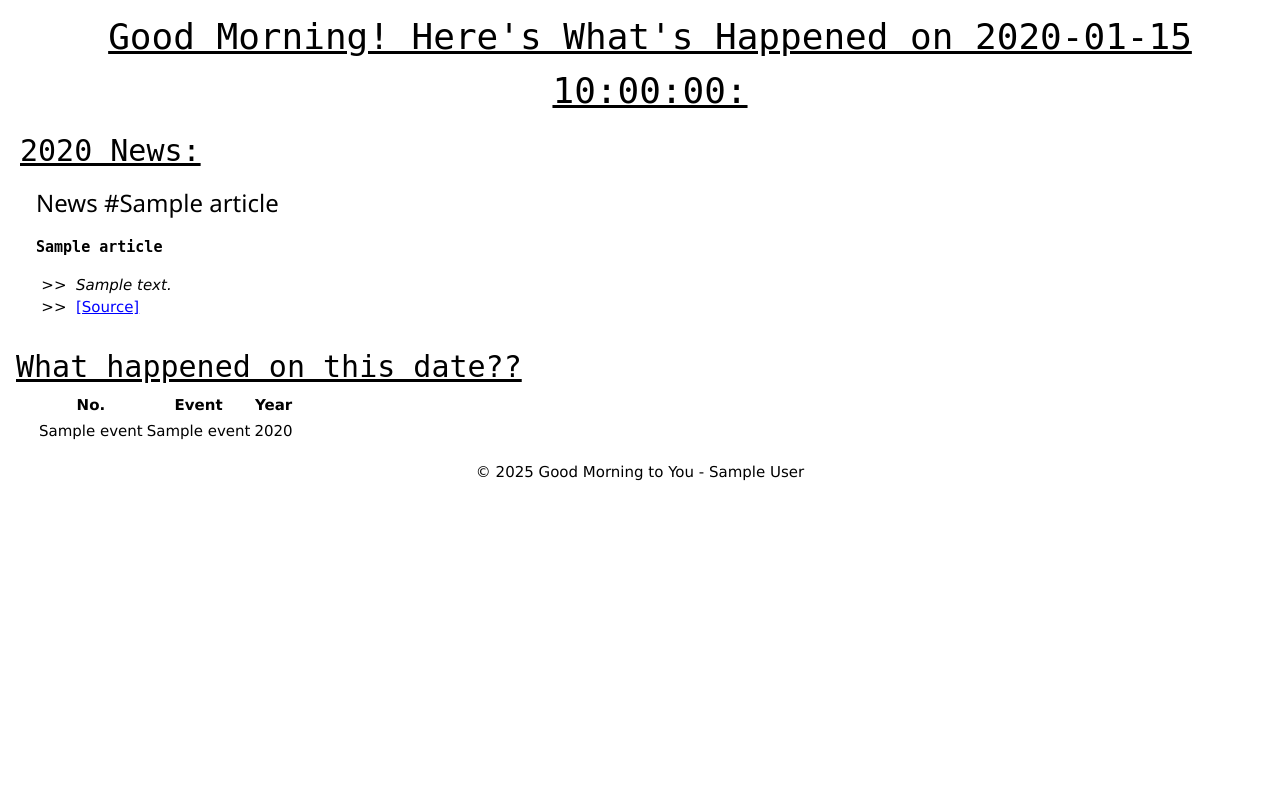
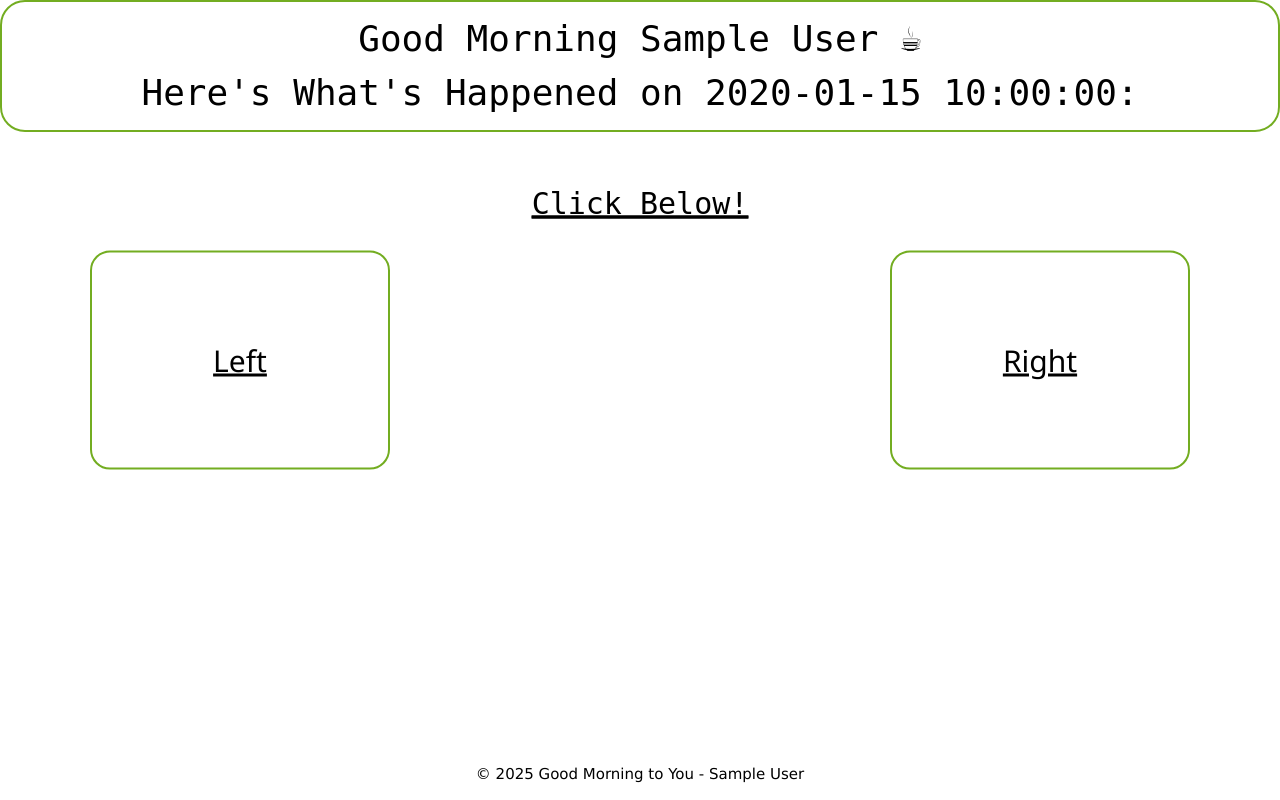
Before and after one commit to jaydenhyunjinlee0811/Goodmorningtoyou, a Python web app: template templates/home.html in a window 1280 px wide. Run offline with Jinja, Linux system fonts and the light colour scheme; the template is opened without the code that fills it: most values are stand-ins (such as "Sample title", 1, 10 or a date in 2020).

Commit message:
2/13 -- Working on template; separating news page from onthisday page

```diff
--- a/static/css/main.css
+++ b/static/css/main.css
@@ -2,21 +2,67 @@
     box-sizing: border-box;
 }
 
-h1 {
+header {
+    border: 2px solid #73AD21;
+    border-radius: 25px;
+}
+
+h1.intro {
+    font-family: OCR A Std, monospace;
     text-align: center;
 }
 
 .content-header {
     height: 50%;
-    position: relative;
-    margin-left: 20px;
-    margin-bottom: 2px;
+    position: absolute;
+    margin-left: 20%;
+    margin-bottom: 2%;
+    font-family: OCR A Std, monospace;
+    left: 0;
+    right: 0;
+    margin-inline: auto;
+    width: fit-content;
+}
+
+.centered-div {
+    position: absolute;
+    top: 40%;
+    left: 50%;
+    transform: translate(-50%, -50%);
+}
+
+div#news-link-div {
+    width: 300px;
+    float: left;
+    border: 2px solid #73AD21;
+    border-radius: 20px;
+    margin-top: 80px;
+    padding: 5em;
+}
+
+div#onthisday-link-div {
+    width: 300px;
+    border: 2px solid #73AD21;
+    border-radius: 20px;
+    margin-top: 80px;
+    padding: 5em;
+}
+
+h2 {
+    text-align: center;
     font-family: OCR A Std, monospace;
     text-decoration: underline;
+    position: relative;
+    margin-bottom: 2px;
+    height: 50%;
 }
 
 div#news-div {
     margin-left: 20px;
+}
+
+div#article-div:nth-child(odd) {
+    background-color: lightcyan;
 }
 
 #topic {
@@ -51,11 +97,29 @@ h2#onthisday-header {
 
 table#onthisday-table {
     margin-left: 20px;
+    padding: 5px;
+}
+
+th {
+    border-bottom: solid 1px;
+}
+
+tr:nth-child(even) {
+    background-color: #D6EEEE;
+}
+
+tr:hover {
+    background-color: #FFDE64;
+}
+
+td#table-event {
+    padding: 5px;
+    padding-left: 20px;
 }
 
 footer {
     text-align:center;
-    position: relative;
+    position: absolute;
     bottom: 0;
     width: 100%;
 }
--- a/templates/home.html
+++ b/templates/home.html
@@ -17,12 +17,29 @@
 
     <body>
         <header>
-            <h1 class="content-header">Good Morning! Here's What's Happened on {{ date }}:</h1>
+            {% if author %}
+                <h1 class="intro">Good Morning {{ author }} &#9749;<br>Here's What's Happened on {{ date }}:</h1>
+            {% else %}
+                <h1 class="intro">Good Morning &#9749;<br>Here's What's Happened on {{ date }}:</h1>
+            {% endif %}
         </header>
-        <h2 class="content-header">{{ year }} News:</h2>
+        <div class="centered-div">
+            <h2 class="content-header" style="text-align: center;"><u>Click Below!</u></h2>
+            <div style="width: 100%; display: flex;">
+                <div id="news-link-div">
+                    <h2>Left</h2>
+                </div>
+                <div id="onthisday-link-div" style="margin-left: 500px;">
+                    <h2>Right</h2>
+                </div>
+            </div>
+        </div>
 
+
+
+        <!-- <div class="w3-container" id="news-div">
             {% for article in articles %}
-            <div class="w3-container" id="news-div">
+                <div id="article-div">
                     <h3 id="news-header"> News #{{ article.label }}</h3>
                     <p id="topic">{{ article.title }}</p>
                     <ul style="list-style-type: '>>  ';">
@@ -31,22 +48,23 @@
                     </ul>
                 </div>
             {% endfor %}
+        </div>
 
-        <div class="w3-container">
-            <h2 id="onthisday-header">What happened on this date??</h3>
+        <div class="w3-container" id="onthisday-div">
+            <h2 id="onthisday-header">What Happened On This Day??</h3>
             <table id="onthisday-table">
                 <th>No.</th>
-                <th>Event</th>
-                <th>Year</th>
+                <th>EVENT</th>
+                <th>YEAR</th>
                 {% for event in onthisday %}
                     <tr>
-                        <td>{{ event.label }}</td>
-                        <td>{{ event.event }}</td>
-                        <td>{{ event.year }}</td>
+                        <td align="center">{{ event.label }}.</td>
+                        <td id="table-event">{{ event.event }}</td>
+                        <td align="center">{{ event.year }}</td>
                     </tr>
                 {% endfor %}
             </table>
-        </div>
+        </div> -->
 
         <footer>
             {% if author %}
```
Lines whose indentation alone changed are shown as unchanged.
